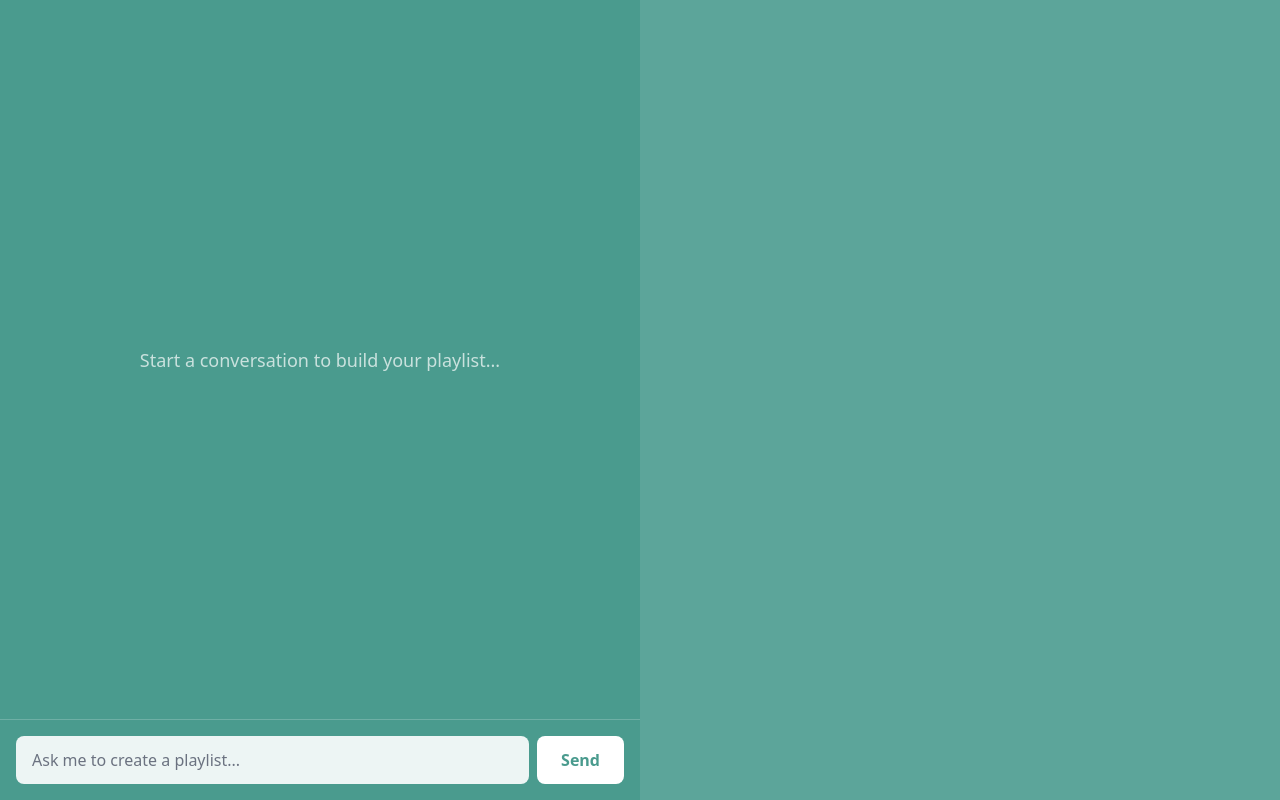
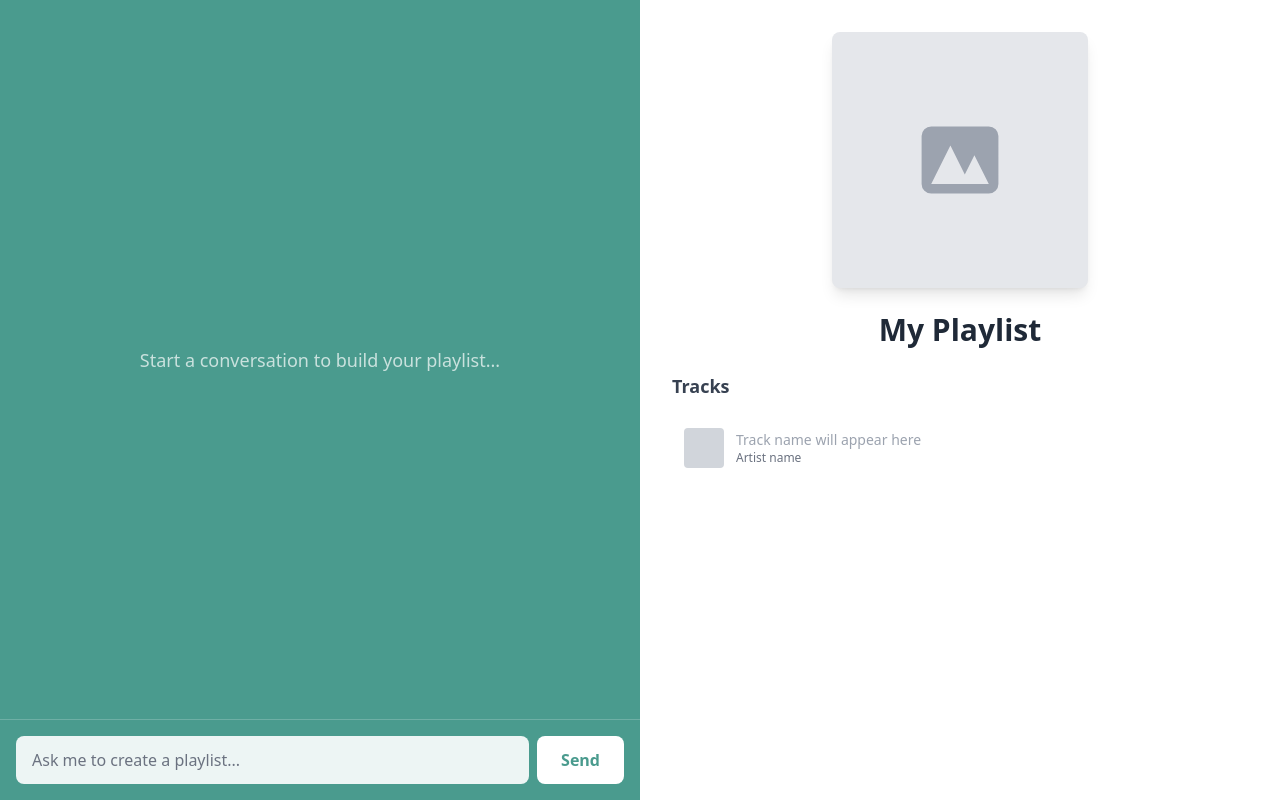
Before and after one commit to joe-danbury/SonaSurfer, a React (Create React App) app in the folder frontend/: page / in a window 1280 px wide. Built offline with nearby package versions, Linux system fonts and the light colour scheme.

Commit message:
adding the playlist UI element. More work needed here. Let's research some fonts

```diff
--- a/frontend/src/App.js
+++ b/frontend/src/App.js
@@ -64,8 +64,49 @@ function App() {
         </div>
       </div>
 
-      {/* Right half - Reserved for future use */}
-      <div className="w-1/2 bg-white/10"></div>
+      {/* Right half - Playlist Display */}
+      <div className="w-1/2 bg-white flex flex-col h-screen overflow-y-auto">
+        <div className="p-8">
+          {/* Playlist Cover */}
+          <div className="mb-6 flex justify-center">
+            <div className="w-64 h-64 bg-gray-200 rounded-lg shadow-lg flex items-center justify-center">
+              <svg
+                className="w-24 h-24 text-gray-400"
+                fill="currentColor"
+                viewBox="0 0 20 20"
+              >
+                <path
+                  fillRule="evenodd"
+                  d="M4 3a2 2 0 00-2 2v10a2 2 0 002 2h12a2 2 0 002-2V5a2 2 0 00-2-2H4zm12 12H4l4-8 3 6 2-4 3 6z"
+                  clipRule="evenodd"
+                />
+              </svg>
+            </div>
+          </div>
+
+          {/* Playlist Name */}
+          <div className="mb-6 text-center">
+            <h2 className="text-3xl font-bold text-gray-800">
+              My Playlist
+            </h2>
+          </div>
+
+          {/* Tracklist */}
+          <div className="space-y-2">
+            <h3 className="text-lg font-semibold text-gray-700 mb-4">Tracks</h3>
+            <div className="space-y-1">
+              {/* Placeholder tracks - will be replaced with actual data */}
+              <div className="flex items-center gap-3 p-3 rounded hover:bg-gray-100 transition-colors">
+                <div className="w-10 h-10 bg-gray-300 rounded flex-shrink-0"></div>
+                <div className="flex-1 min-w-0">
+                  <p className="text-gray-400 text-sm">Track name will appear here</p>
+                  <p className="text-gray-500 text-xs">Artist name</p>
+                </div>
+              </div>
+            </div>
+          </div>
+        </div>
+      </div>
     </div>
   );
 }
```
